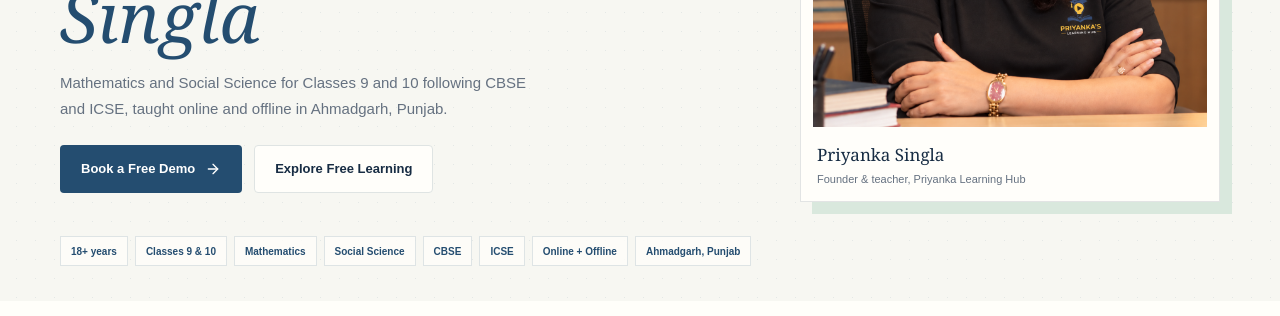
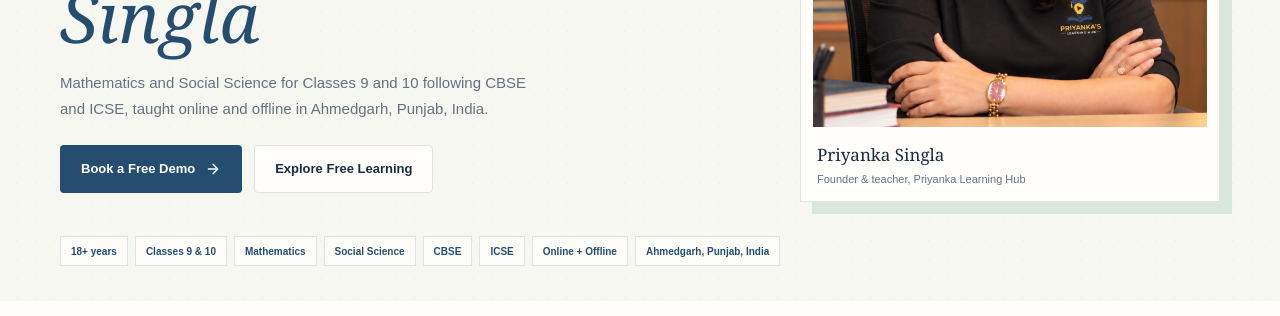
Before and after one commit to DevanshSingh06/Priyanka-Learning-Hub, a Next.js app: page / in a window 1280 px wide. Shown: the part 415-731 px from the top of the page. Built offline with nearby package versions, Linux system fonts and the light colour scheme; no server answers; the database is empty.

Commit message:
Correct Ahmedgarh spelling across website

```diff
--- a/app/about/page.tsx
+++ b/app/about/page.tsx
@@ -6,7 +6,7 @@
 import { DemoCallout, PageIntro, PublicPage } from "@/components/layout/public-page";
 import { siteConfig } from "@/lib/config/site";
 
-export const metadata: Metadata = { title: "About Priyanka Singla", description: "Meet Priyanka Singla, with 18+ years teaching Class 9 and Class 10 Mathematics and Social Science for CBSE and ICSE students in Ahmadgarh, Punjab.", alternates: { canonical: "/about" } };
+export const metadata: Metadata = { title: "About Priyanka Singla", description: "Meet Priyanka Singla, with 18+ years teaching Class 9 and Class 10 Mathematics and Social Science for CBSE and ICSE students in Ahmedgarh, Punjab, India.", alternates: { canonical: "/about" } };
 
 export default function AboutPage() {
   return <PublicPage>
--- a/app/classes/page.tsx
+++ b/app/classes/page.tsx
@@ -4,7 +4,7 @@
 import { siteConfig } from "@/lib/config/site";
 import { buildWhatsAppUrl } from "@/lib/utils/whatsapp";
 
-export const metadata: Metadata = { title: "Class 9 & 10 Coaching", description: "Mathematics and Social Science coaching for Class 9 and Class 10 CBSE and ICSE students in Ahmadgarh, Punjab, online and offline.", alternates: { canonical: "/classes" } };
+export const metadata: Metadata = { title: "Class 9 & 10 Coaching", description: "Mathematics and Social Science coaching for Class 9 and Class 10 CBSE and ICSE students in Ahmedgarh, Punjab, India, online and offline.", alternates: { canonical: "/classes" } };
 
 export default function ClassesPage() {
   return <PublicPage>
--- a/app/contact/page.tsx
+++ b/app/contact/page.tsx
@@ -5,7 +5,7 @@
 import { siteConfig } from "@/lib/config/site";
 import { buildWhatsAppUrl } from "@/lib/utils/whatsapp";
 
-export const metadata: Metadata = { title: "Contact & Free Demo", description: "Contact Priyanka Learning Hub in Ahmadgarh, Punjab, for Class 9 and 10 coaching in Mathematics and Social Science.", alternates: { canonical: "/contact" } };
+export const metadata: Metadata = { title: "Contact & Free Demo", description: "Contact Priyanka Learning Hub in Ahmedgarh, Punjab, India, for Class 9 and 10 coaching in Mathematics and Social Science.", alternates: { canonical: "/contact" } };
 
 function ContactValue({ value, label, href, icon: Icon }: { value: string; label: string; href: string; icon: typeof Phone }) {
   return <div className="contact-detail"><span className="contact-detail-icon"><Icon size={18} /></span><div><span className="contact-detail-label">{label}</span><a href={href}>{value}<ArrowUpRight size={14} /></a></div></div>;
--- a/app/layout.tsx
+++ b/app/layout.tsx
@@ -5,16 +5,16 @@
 export const metadata: Metadata = {
   metadataBase: new URL("https://priyanka-learning-hub.vercel.app"),
   title: {
-    default: `${siteConfig.name} | CBSE & ICSE Coaching in Ahmadgarh`,
+    default: `${siteConfig.name} | CBSE & ICSE Coaching in Ahmedgarh`,
     template: `%s | ${siteConfig.name}`,
   },
   description:
-    "Priyanka Singla teaches Mathematics and Social Science to Classes 9 and 10 students following CBSE and ICSE in Ahmadgarh, Punjab, with online and offline learning.",
-  keywords: ["Priyanka Learning Hub", "Class 9 coaching", "Class 10 coaching", "Mathematics", "Social Science", "CBSE", "ICSE", "Ahmadgarh", "Punjab"],
+    "Priyanka Singla teaches Mathematics and Social Science to Classes 9 and 10 students following CBSE and ICSE in Ahmedgarh, Punjab, India, with online and offline learning.",
+  keywords: ["Priyanka Learning Hub", "Class 9 coaching", "Class 10 coaching", "Mathematics", "Social Science", "CBSE", "ICSE", "Ahmedgarh", "Punjab", "India"],
   openGraph: {
     title: siteConfig.name,
     description:
-      "Class 9 and 10 Mathematics and Social Science coaching in Ahmadgarh, Punjab, with Priyanka Singla.",
+      "Class 9 and 10 Mathematics and Social Science coaching in Ahmedgarh, Punjab, India, with Priyanka Singla.",
     type: "website",
     locale: "en_IN",
   },
--- a/app/page.tsx
+++ b/app/page.tsx
@@ -13,7 +13,7 @@
 
 export const metadata: Metadata = {
   description:
-    "Priyanka Singla teaches Mathematics and Social Science to Classes 9 and 10 students following CBSE and ICSE in Ahmadgarh, Punjab, with online and offline learning.",
+    "Priyanka Singla teaches Mathematics and Social Science to Classes 9 and 10 students following CBSE and ICSE in Ahmedgarh, Punjab, India, with online and offline learning.",
   alternates: {
     canonical: "/",
   },
@@ -23,7 +23,7 @@
   "@context": "https://schema.org",
   "@type": "WebSite",
   name: "Priyanka Learning Hub",
-  alternateName: "Priyanka Learning Hub Ahmadgarh",
+  alternateName: "Priyanka Learning Hub Ahmedgarh",
   url: "https://priyanka-learning-hub.vercel.app/",
 };
 
--- a/lib/config/site.ts
+++ b/lib/config/site.ts
@@ -17,7 +17,7 @@
   modes: ["Online", "Offline"],
   experience: "18+ years",
   qualifications: ["M.Sc.", "Diploma in Architecture"],
-  location: "Ahmadgarh, Punjab",
+  location: "Ahmedgarh, Punjab, India",
   feesText: "Contact for fee details.",
   batchAvailabilityText: "Contact us for current batch availability and timings.",
 };
```
Also changed, not shown: 1 other file (tests, documents, lock files or other folders).
